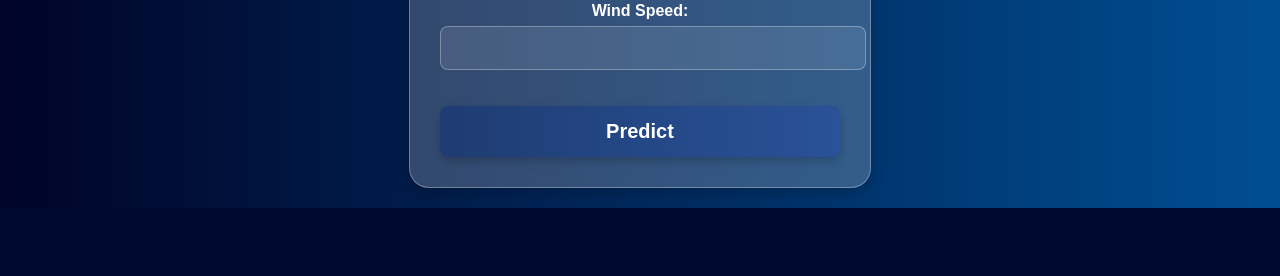
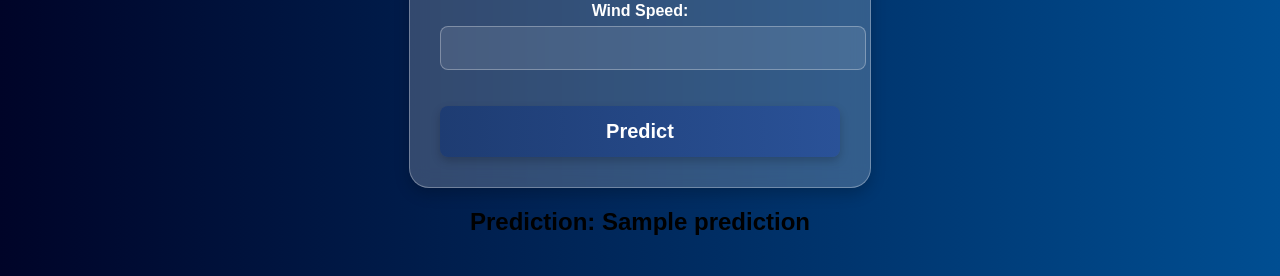
Before and after one commit to dhanuvagman006/RainPrediction, a Flask app: template frontend/templates/index.html in a window 1280 px wide. Shown: the part 745-1021 px from the top of the page. Before the commit the page ends 953 px from the top, so only its background shows below. Run offline with Flask 3, Linux system fonts and the light colour scheme; the template is opened without the code that fills it: most values are stand-ins (such as "Sample title", 1, 10 or a date in 2020); parts of the project's set-up code (start-up, migrations or seed data) failed here and were passed over.

Commit message:
updated for medha and rakshitha

```diff
--- a/frontend/templates/index.html
+++ b/frontend/templates/index.html
@@ -4,6 +4,8 @@
     <meta charset="UTF-8">
     <meta name="viewport" content="width=device-width, initial-scale=1.0">
     <title>Weather Prediction</title>
+    <link rel="stylesheet" href="./style.css">
+    <script src="./script.js"></script>
 </head>
 <body>
     <h1>Weather Prediction Model</h1>
@@ -18,9 +20,9 @@
         <button type="submit">Predict</button>
     </form>
 
-
-    <link rel="stylesheet" href="style.css">
-    <script src="script.js"></script>
+    {% if prediction is not none %}
+        <h2>Prediction: {{ prediction }}</h2>
+    {% endif %}
 
 </body>
 </html>
--- a/frontend/templates/script.js
+++ b/frontend/templates/script.js
@@ -1,6 +1,4 @@
 document.addEventListener("DOMContentLoaded", function () {
-    console.log("JavaScript is working! 🎉");
-
     const form = document.querySelector("form");
 
     if (form) {
```
Also changed, not shown: Rainpred.md (+7 -2 lines).
